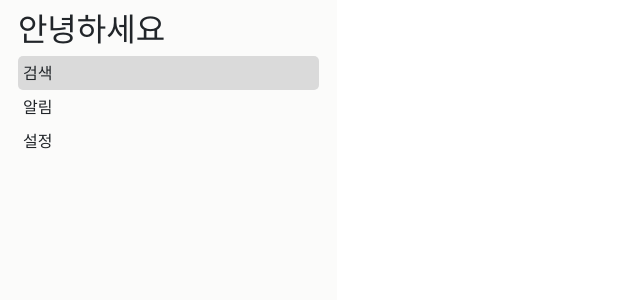
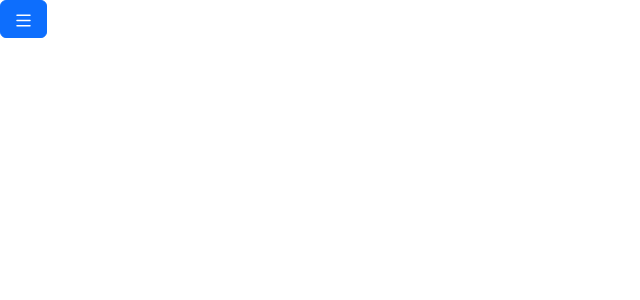
Before and after one commit to yeong-hyeon-kim/IRIS, a React (Create React App) app: page / in a window 1280 px wide. Shown: the top 300 px of the page, without its empty margins (0-640 px from the left). Built offline with nearby package versions, Linux system fonts and the light colour scheme.

Commit message:
홈 화면 Offcanvas, Nav 구성.

```diff
--- a/package.json
+++ b/package.json
@@ -13,6 +13,7 @@
     "bootstrap": "^5.2.2",
     "react": "^18.2.0",
     "react-bootstrap": "^2.5.0",
+    "react-bootstrap-icons": "^1.9.1",
     "react-dom": "^18.2.0",
     "react-redux": "^8.0.4",
     "react-scripts": "5.0.1",
--- a/src/App.css
+++ b/src/App.css
@@ -8,61 +8,3 @@ li {
   display: flex;
   flex-direction: column;
 }
-
-.Sidebar {
-  width: 337px;
-  height: 100vh;
-  display: flex;
-  padding: 10px;
-  flex-direction: column;
-  align-items: center;
-  background-color: rgb(251, 251, 250);
-}
-
-.Profile {
-  width: 95%;
-  min-height: 26px;
-  font-size: 14px;
-  align-items: center;
-  justify-content: center;
-  vertical-align: middle;
-}
-
-.Search {
-  width: 95%;
-  /* min-height: 26px; */
-  font-size: 16px;
-  padding: 5px;
-  border-radius: 5px;
-  border-style: none;
-  background-color: #dadada;
-  align-items: center;
-  justify-content: center;
-  vertical-align: middle;
-}
-
-.Notification {
-  width: 95%;
-  /* min-height: 26px; */
-  font-size: 16px;
-  padding: 5px;
-  /* border-radius: 5px;
-  border-style: none;
-  background-color: #dadada; */
-  align-items: center;
-  justify-content: center;
-  vertical-align: middle;
-}
-
-.Setting {
-  width: 95%;
-  /* min-height: 26px; */
-  font-size: 16px;
-  padding: 5px;
-  /* border-radius: 5px;
-  border-style: none;
-  background-color: #dadada; */
-  align-items: center;
-  justify-content: center;
-  vertical-align: middle;
-}
--- a/src/components/home.tsx
+++ b/src/components/home.tsx
@@ -1,23 +1,55 @@
 import React from "react";
+import Button from "react-bootstrap/Button";
+import Offcanvas from "react-bootstrap/Offcanvas";
+import Nav from "react-bootstrap/Nav";
+import { FileEarmark, List, Gear, Bell } from "react-bootstrap-icons";
 
 type HomeProps = {
   subject: string;
-  style: { [key in string]: string };
-  onSidebar: () => void;
+  show: boolean;
+  active: string;
+  onOffCanvas: () => void;
+  onActiveNavLink: (e: string) => any;
 };
 
-function Home({ subject, style, onSidebar }: HomeProps) {
+function Home({
+  subject,
+  onOffCanvas,
+  show,
+  onActiveNavLink,
+  active,
+}: HomeProps) {
   return (
-    <div className="Home">
-      <div className="Sidebar">
-        <div className="Profile">
-          <h2>안녕하세요</h2>
-        </div>
-        <div className="Search">검색</div>
-        <div className="Notification">알림</div>
-        <div className="Setting">설정</div>
-      </div>
-    </div>
+    <>
+      <Button variant="primary" onClick={onOffCanvas}>
+        <List size={21}></List>
+      </Button>
+
+      <Offcanvas show={show} onHide={onOffCanvas}>
+        <Offcanvas.Header closeButton>
+          <Offcanvas.Title>이나님의 페이지</Offcanvas.Title>
+        </Offcanvas.Header>
+        <Offcanvas.Body>
+          <Nav variant="pills" activeKey={active} className="flex-column">
+            <Nav.Item onMouseEnter={() => onActiveNavLink("1")}>
+              <Nav.Link className="nav-links" eventKey="1">
+                <FileEarmark size={21}></FileEarmark> 문서
+              </Nav.Link>
+            </Nav.Item>
+            <Nav.Item onMouseEnter={() => onActiveNavLink("2")}>
+              <Nav.Link className="nav-links" eventKey="2">
+                <Bell size={21}></Bell> 알림
+              </Nav.Link>
+            </Nav.Item>
+            <Nav.Item onMouseEnter={() => onActiveNavLink("3")}>
+              <Nav.Link className="nav-links" eventKey="3">
+                <Gear size={21}></Gear> 설정
+              </Nav.Link>
+            </Nav.Item>
+          </Nav>
+        </Offcanvas.Body>
+      </Offcanvas>
+    </>
   );
 }
 
--- a/src/containers/homeContainer.tsx
+++ b/src/containers/homeContainer.tsx
@@ -4,21 +4,39 @@ import { useSelector, useDispatch } from "react-redux";
 // 루트 리듀서 가져오기
 import { RootState } from "../modules";
 // 액션 함수 가져오기
-import { actionFuncSubject, actionFuncSidebar } from "../modules/home";
+import {
+  actionFuncSubject,
+  actionFuncOffcanvas,
+  actionFuncActive,
+} from "../modules/home";
 // 컴포넌트 가져오기
 import Home from "../components/home";
 
 let HomeContainer = () => {
   const subject = useSelector((state: RootState) => state.Home.subject);
-  const style = useSelector((state: RootState) => state.Home.style);
+  const show = useSelector((state: RootState) => state.Home.show);
+  const active = useSelector((state: RootState) => state.Home.active);
 
   // Button Action
   const dispatch = useDispatch();
-  const onSidebar = () => {
-    dispatch(actionFuncSidebar());
+  const onOffcanvas = () => {
+    dispatch(actionFuncOffcanvas());
   };
 
-  return <Home subject={subject} onSidebar={onSidebar} style={style}></Home>;
+  const onActiveNavLink = (e: string) => {
+    console.log(e);
+    dispatch(actionFuncActive(e));
+  };
+
+  return (
+    <Home
+      subject={subject}
+      onOffCanvas={onOffcanvas}
+      show={show}
+      onActiveNavLink={onActiveNavLink}
+      active={active}
+    ></Home>
+  );
 };
 
 export default HomeContainer;
--- a/src/modules/home.ts
+++ b/src/modules/home.ts
@@ -1,49 +1,70 @@
 const SUBJECT = "home/SUBJECT" as const;
-const SIDEBAR = "home/SIDEBAR" as const;
+const OFFCANVAS = "home/OFFCANVAS" as const;
+const ACTIVE = "home/ACTIVE" as const;
 
 /* 액션 함수 */
 export const actionFuncSubject = () => ({
   type: SUBJECT,
 });
 
-export const actionFuncSidebar = () => ({
-  type: SIDEBAR,
+export const actionFuncOffcanvas = () => ({
+  type: OFFCANVAS,
+});
+
+export const actionFuncActive = (e: string) => ({
+  type: ACTIVE,
+  nav: {
+    active: e,
+  },
 });
 
 /* 모든 액션 타입 정의 */
 type actionHome =
   | ReturnType<typeof actionFuncSubject>
-  | ReturnType<typeof actionFuncSidebar>;
+  | ReturnType<typeof actionFuncOffcanvas>
+  | ReturnType<typeof actionFuncActive>;
 
 /* 리덕스 상태 타입 정의 */
 type homeState = {
   subject: string;
-  style: { [key in string]: string };
+  show: boolean;
+  active: string;
 };
 /* 상태 초기화 */
 const initState: homeState = {
-  subject: "NOPI NOTE",
-  style: { display: "block" },
+  subject: "NOTE",
+  show: false,
+  active: "1",
 };
 
 /* 리듀서 */
 function Home(state: homeState = initState, action: actionHome): homeState {
   switch (action.type) {
     case SUBJECT:
-      return { subject: state.subject, style: state.style };
-    case SIDEBAR:
-      if (state.style.display === "none") {
+      return { subject: state.subject, show: state.show, active: state.active };
+    case OFFCANVAS: {
+      if (state.show === false) {
         return {
           subject: state.subject,
-          style: (state.style = { display: "block" }),
+          show: (state.show = true),
+          active: state.active,
         };
       } else {
         return {
           subject: state.subject,
-          style: (state.style = { display: "none" }),
+          show: (state.show = false),
+          active: state.active,
         };
       }
-
+    }
+    case ACTIVE: {
+      console.log(state);
+      return {
+        subject: state.subject,
+        show: state.show,
+        active: (state.active = action.nav.active),
+      };
+    }
     default:
       return state;
   }
```
Also changed, not shown: 1 other file (tests, documents, lock files or other folders).
